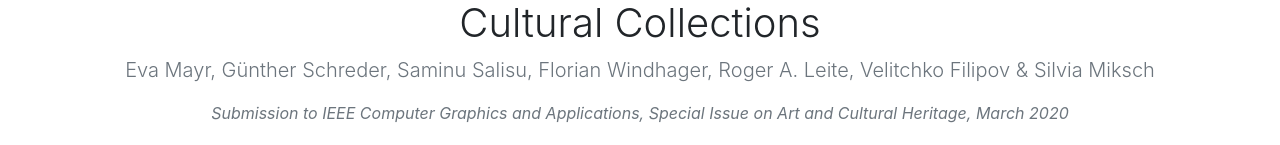
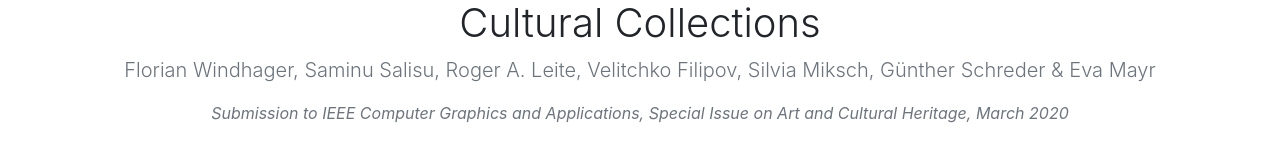
Before and after one commit to danubevislab/polycube, a website: page cga2020/index.html in a window 1280 px wide. Shown: the part 201-346 px from the top of the page. Drawn offline with nearby package versions, Linux system fonts and the light colour scheme.

Commit message:
author list update

```diff
--- a/cga2020/index.html
+++ b/cga2020/index.html
@@ -59,7 +59,7 @@
             <div class="row">
                 <div class="col-md-12">
                     <h1 class="jumbotron-heading">Many Views Are Not Enough: Designing for Synoptic Insights in Cultural Collections</h1>
-                    <p class="lead text-muted">Eva Mayr, Günther Schreder, Saminu Salisu, Florian Windhager, Roger A. Leite, Velitchko Filipov & Silvia Miksch</p>
+                    <p class="lead text-muted">Florian Windhager, Saminu Salisu,   Roger A. Leite, Velitchko Filipov, Silvia Miksch, Günther Schreder & Eva Mayr </p>
                     <em class="text-muted">Submission to IEEE Computer Graphics and Applications, Special Issue on Art and Cultural Heritage, March 2020</em>
                 </div>
             </div>
```
